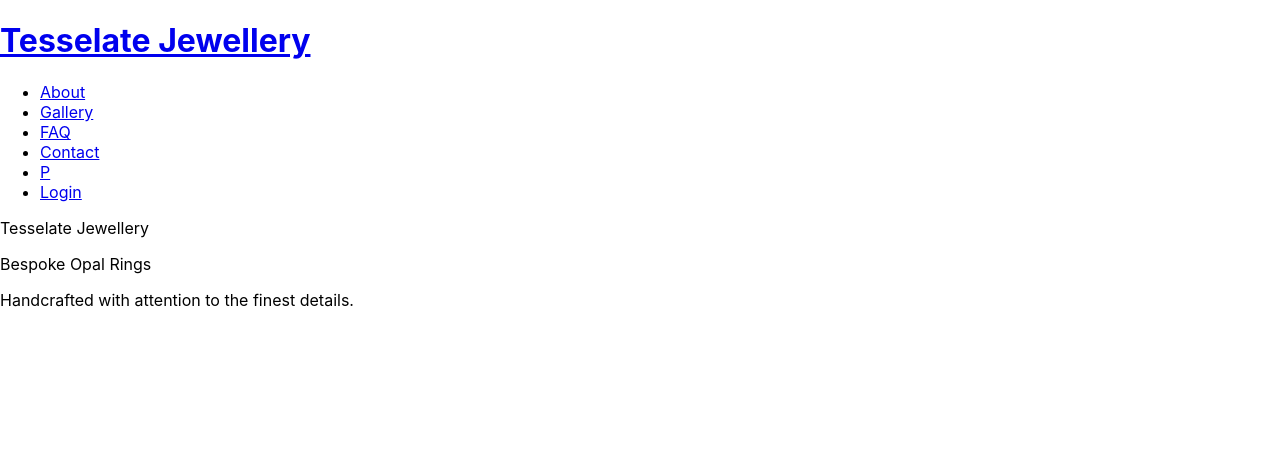
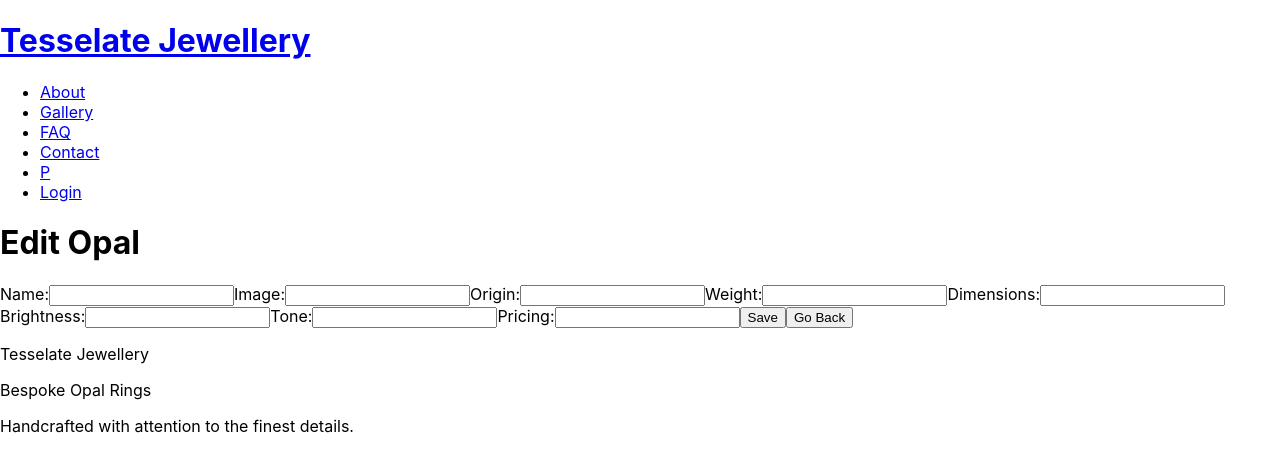
Before and after one commit to Tesselate-Jewellery/client, a React (Create React App) app: page /edit-opal/1 in a window 1280 px wide. Shown: the top 472 px of the page. Built offline with nearby package versions, Linux system fonts and the light colour scheme; no server answers.

Commit message:
feat: added view all opals and edit opal on dashboard

```diff
--- a/src/App.js
+++ b/src/App.js
@@ -7,6 +7,9 @@ import 'react-toastify/dist/ReactToastify.css';
 import Home from './pages/Home';
 import Login from './pages/Login';
 import Signup from './pages/Signup';
+import Dashboard from './pages/Dashboard';
+import ViewAllOpals from './pages/ViewAllOpals';
+import EditOpal from './pages/EditOpal';
 import NavBar from './components/NavBar';
 import Header from './components/Header';
 import Footer from './components/Footer';
@@ -27,6 +30,9 @@ function App() {
           <Route path="/signup" element={<Signup />} />
           <Route path="/example" element={<ExampleComponent />} />
           <Route path="/protected" element={<ProtectedRoute />} />
+          <Route path="/dashboard" element={<Dashboard />} />
+          <Route path="/opals" element={<ViewAllOpals />} />
+          <Route path="/edit-opal/:opal_id" element={<EditOpal />} />
         </Routes>
 
         <Footer />
--- /dev/null
+++ b/src/pages/Dashboard.jsx
@@ -0,0 +1,29 @@
+import React from 'react';
+import { useAuth } from '../utils/AuthContext';
+import { useNavigate } from 'react-router-dom';
+
+
+const Dashboard = () => {
+    const { role } = useAuth();
+    const navigate = useNavigate();
+    const showAdminDashboard = ["admin"].includes(role);
+
+    const handleViewAllOpals = () => {
+        navigate('/opals')
+    }
+
+    return (
+        <div>
+            <button onClick={handleViewAllOpals}>View All Opals</button>
+            {showAdminDashboard && (
+                <div>
+                    <button>Create New Opal</button>
+                    <button>View All Users</button>
+                    <button>View All Quotes</button>
+                </div>
+            )}
+        </div>
+    );
+};
+
+export default Dashboard;
--- /dev/null
+++ b/src/pages/EditOpal.jsx
@@ -0,0 +1,122 @@
+import React, { useEffect, useState } from 'react';
+import axios from 'axios';
+import { useNavigate, useParams } from 'react-router-dom';
+import { useAuth } from '../utils/AuthContext';
+import { toast } from "react-toastify";
+
+const EditOpal = () => {
+    const { opal_id } = useParams();
+    const { jwt } = useAuth();
+    const navigate = useNavigate();
+    const [opalData, setOpalData] = useState({});
+
+    useEffect(() => {
+        const fetchData = async () => {
+            try {
+                const response = await axios.get(
+                    `${process.env.REACT_APP_BACKEND_URL}opals/${opal_id}`,
+                    {
+                        headers: {
+                            jwt: jwt,
+                        },
+                    }
+                );
+                setOpalData(response.data);
+            } catch (error) {
+                console.error('Error fetching opal data:', error);
+            }
+        };
+
+        fetchData();
+    }, [opal_id, jwt]);
+
+    const handleInputChange = (event) => {
+        setOpalData({
+            ...opalData,
+            [event.target.name]: event.target.value,
+        });
+    };
+
+    const handleSaveClick = async () => {
+        try {
+            await axios.put(
+                `${process.env.REACT_APP_BACKEND_URL}opals/${opal_id}`,
+                opalData,
+                {
+                    headers: {
+                        jwt: jwt,
+                    },
+                }
+            );
+            toast.success("Opal Saved!");
+        } catch (error) {
+            console.error('Error saving opal data:', error);
+        }
+    };
+
+    return (
+        <div>
+            <h1>Edit Opal</h1>
+            <label>Name:</label>
+            <input
+                type="text"
+                name="name"
+                value={opalData.name || ''}
+                onChange={handleInputChange}
+            />
+            <label>Image:</label>
+            <input
+                type="text"
+                name="image"
+                value={opalData.image || ''}
+                onChange={handleInputChange}
+            />
+            <label>Origin:</label>
+            <input
+                type="text"
+                name="origin"
+                value={opalData.origin || ''}
+                onChange={handleInputChange}
+            />
+            <label>Weight:</label>
+            <input
+                type="number"
+                name="weight"
+                value={opalData.weight || ''}
+                onChange={handleInputChange}
+            />
+            <label>Dimensions:</label>
+            <input
+                type="text"
+                name="dimensions"
+                value={opalData.dimensions || ''}
+                onChange={handleInputChange}
+            />
+            <label>Brightness:</label>
+            <input
+                type="text"
+                name="brightness"
+                value={opalData.brightness || ''}
+                onChange={handleInputChange}
+            />
+            <label>Tone:</label>
+            <input
+                type="text"
+                name="tone"
+                value={opalData.tone || ''}
+                onChange={handleInputChange}
+            />
+            <label>Pricing:</label>
+            <input
+                type="number"
+                name="pricing"
+                value={opalData.pricing || ''}
+                onChange={handleInputChange}
+            />
+            <button onClick={handleSaveClick}>Save</button>
+            <button onClick={() => navigate('/opals')}>Go Back</button>
+        </div>
+    );
+};
+
+export default EditOpal;
--- /dev/null
+++ b/src/pages/ViewAllOpals.jsx
@@ -0,0 +1,74 @@
+import React, { useEffect, useState } from 'react';
+import axios from 'axios';
+import { useAuth } from '../utils/AuthContext';
+import { useNavigate } from 'react-router-dom';
+const LoadingIndicator = () => <p>Loading...</p>;
+
+const OpalDetails = ({ opal }) => {
+    const navigate = useNavigate();
+
+    const handleEditClick = () => {
+      // Navigate to the edit page with the opal ID as a parameter
+      navigate(`/edit-opal/${opal._id}`);
+    };
+
+    return (
+      <div key={opal._id}>
+        <h2>{opal.name}</h2>
+        <h3>{opal.image}</h3>
+        <h3>{opal.origin}</h3>
+        <h3>{opal.weight}</h3>
+        <h3>{opal.dimensions}</h3>
+        <h3>{opal.brightness}</h3>
+        <h3>{opal.tone}</h3>
+        <h3>{opal.pricing}</h3>
+        <button onClick={handleEditClick}>Edit</button>
+      </div>
+    );
+  };
+const ViewAllOpals = () => {
+    const { jwt } = useAuth();
+    const [opalsData, setOpalsData] = useState([]);
+    const [isLoading, setIsLoading] = useState(true);
+
+    useEffect(() => {
+        const fetchData = async () => {
+            try {
+                setIsLoading(true);
+
+                const response = await axios.get(process.env.REACT_APP_BACKEND_URL + 'opals', {
+                    headers: {
+                        jwt: jwt,
+                    },
+                });
+
+        console.log(response.data);
+        setOpalsData(response.data.opalsArray);
+
+      } catch (error) {
+            console.error('Error fetching data:', error);
+      } finally {
+        setIsLoading(false);
+      }
+    };
+
+    fetchData();
+  }, [jwt]);
+
+    return (
+        <div>
+            <h1>Opals</h1>
+            {isLoading ? <LoadingIndicator /> : renderOpals(opalsData)}
+        </div>
+        );
+    };
+
+const renderOpals = (opalsData) => {
+  if (Array.isArray(opalsData) && opalsData.length > 0) {
+    return opalsData.map((opal) => <OpalDetails opal={opal} />);
+  } else {
+    return <p>No opals data available</p>;
+  }
+};
+
+export default ViewAllOpals;
```
